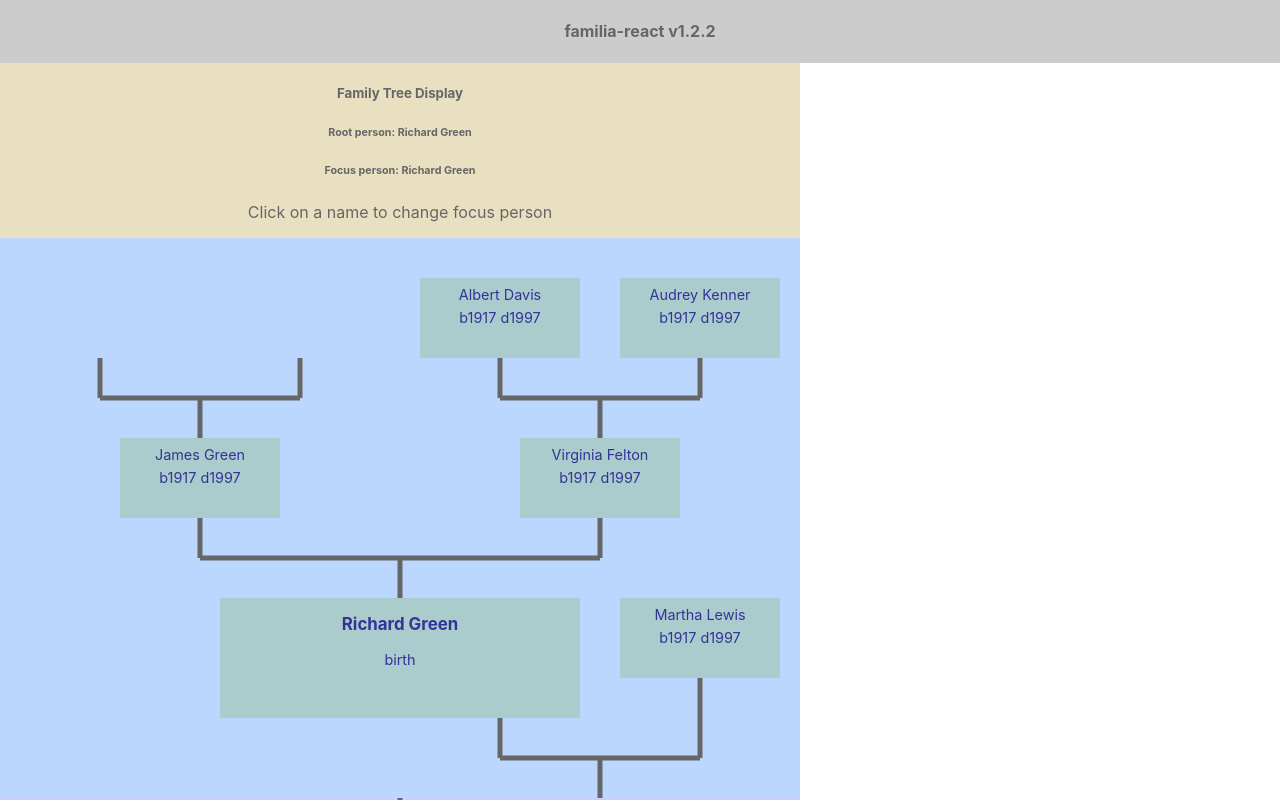
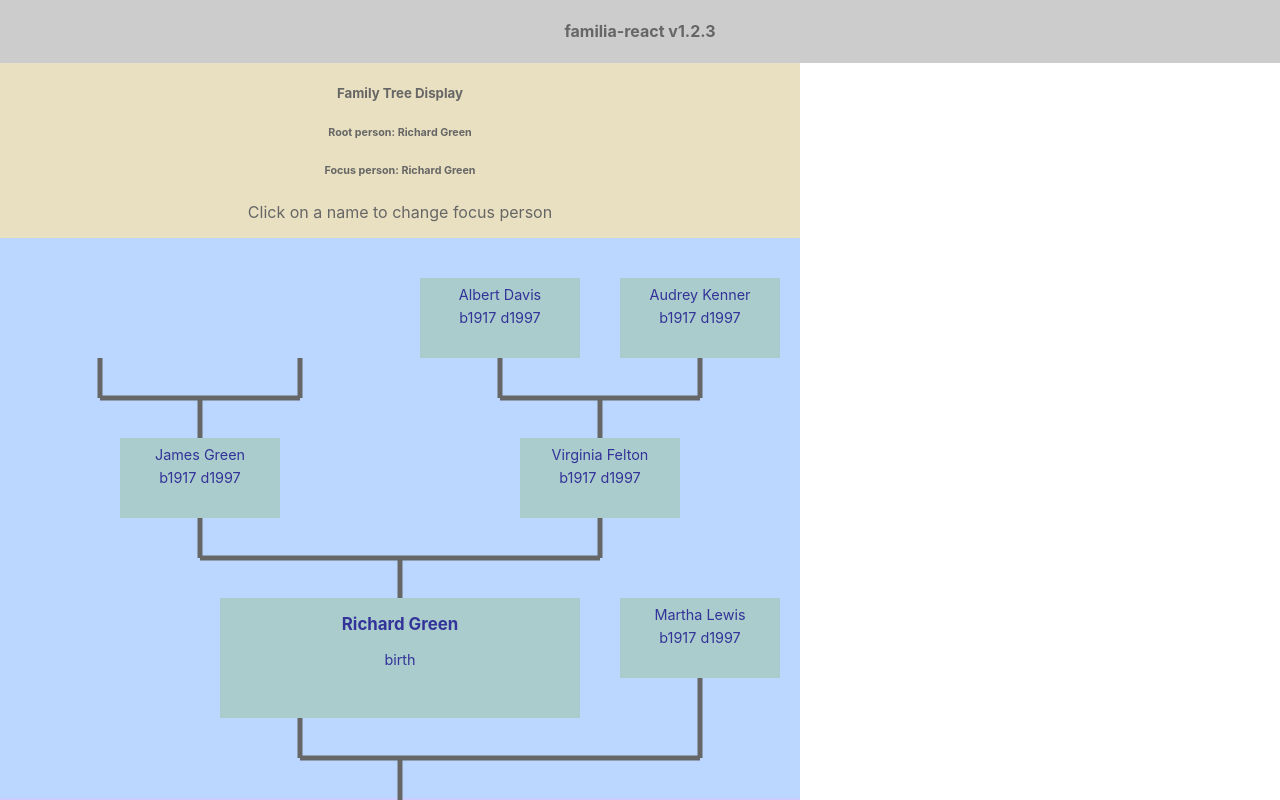
Before and after one commit to jrschmidt/familia-react, a React (Create React App) app: page / in a window 1280 px wide. Shown: the top 800 px of the page. Built offline with nearby package versions, Linux system fonts and the light colour scheme.

Commit message:
change connector lines between TreeDisplayCore and ChildView

```diff
--- a/package.json
+++ b/package.json
@@ -1,6 +1,6 @@
 {
   "name": "familia-react",
-  "version": "1.2.2",
+  "version": "1.2.3",
   "private": true,
   "dependencies": {
     "react": "^16.8.4",
--- a/src/App.js
+++ b/src/App.js
@@ -26,7 +26,7 @@ class App extends Component {
     return (
       <div className="App">
         <header className="App-header">
-          <h4>familia-react v1.2.2</h4>
+          <h4>familia-react v1.2.3</h4>
         </header>
         <TreeDisplay4Gen
           people={this.state.people}
--- a/src/TreeDisplayCore.css
+++ b/src/TreeDisplayCore.css
@@ -93,7 +93,7 @@
 }
 
 .connect-children-male {
-  grid-column-start: 8;
+  grid-column-start: 5;
   grid-column-end: 13;
   grid-row-start: 7;
   grid-row-end: 9;
@@ -101,7 +101,7 @@
 
 .connect-children-female {
   grid-column-start: 2;
-  grid-column-end: 7;
+  grid-column-end: 10;
   grid-row-start: 7;
   grid-row-end: 9;
 }
--- a/src/TreeDisplayCore.js
+++ b/src/TreeDisplayCore.js
@@ -25,7 +25,7 @@ class TreeDisplayCore extends Component {
       </svg>,
 
     svgFatherMother:
-      <svg className='connect-father-mother' key='c-fm' width='580' height='80'>
+      <svg className='connect-father-mother' key='c-fm' width='560' height='80'>
         <line x1='80' y1='0' x2='80' y2='40' stroke='#666666' strokeWidth='5' />
         <line x1='480' y1='0' x2='480' y2='40' stroke='#666666' strokeWidth='5' />
         <line x1='80' y1='40' x2='480' y2='40' stroke='#666666' strokeWidth='5' />
@@ -33,19 +33,19 @@ class TreeDisplayCore extends Component {
       </svg>,
 
     svgChildrenOfMale:
-      <svg className='connect-children-male' key='c-cm' width='360' height='120'>
+      <svg className='connect-children-male' key='c-cm' width='560' height='120'>
         <line x1='80' y1='40' x2='80' y2='80' stroke='#666666' strokeWidth='5' />
-        <line x1='280' y1='0' x2='280' y2='80' stroke='#666666' strokeWidth='5' />
-        <line x1='80' y1='80' x2='280' y2='80' stroke='#666666' strokeWidth='5' />
+        <line x1='480' y1='0' x2='480' y2='80' stroke='#666666' strokeWidth='5' />
+        <line x1='80' y1='80' x2='480' y2='80' stroke='#666666' strokeWidth='5' />
         <line x1='180' y1='80' x2='180' y2='120' stroke='#666666' strokeWidth='5' />
       </svg>,
 
     svgChildrenOfFemale:
-      <svg className='connect-children-female' key='c-cf' width='360' height='120'>
+      <svg className='connect-children-female' key='c-cf' width='560' height='120'>
         <line x1='80' y1='0' x2='80' y2='80' stroke='#666666' strokeWidth='5' />
-        <line x1='280' y1='40' x2='280' y2='80' stroke='#666666' strokeWidth='5' />
-        <line x1='80' y1='80' x2='280' y2='80' stroke='#666666' strokeWidth='5' />
-        <line x1='180' y1='80' x2='180' y2='120' stroke='#666666' strokeWidth='5' />
+        <line x1='480' y1='40' x2=' 480' y2='80' stroke='#666666' strokeWidth='5' />
+        <line x1='80' y1='80' x2='480' y2='80' stroke='#666666' strokeWidth='5' />
+        <line x1='380' y1='80' x2='380' y2='120' stroke='#666666' strokeWidth='5' />
       </svg>
   };
 
```
